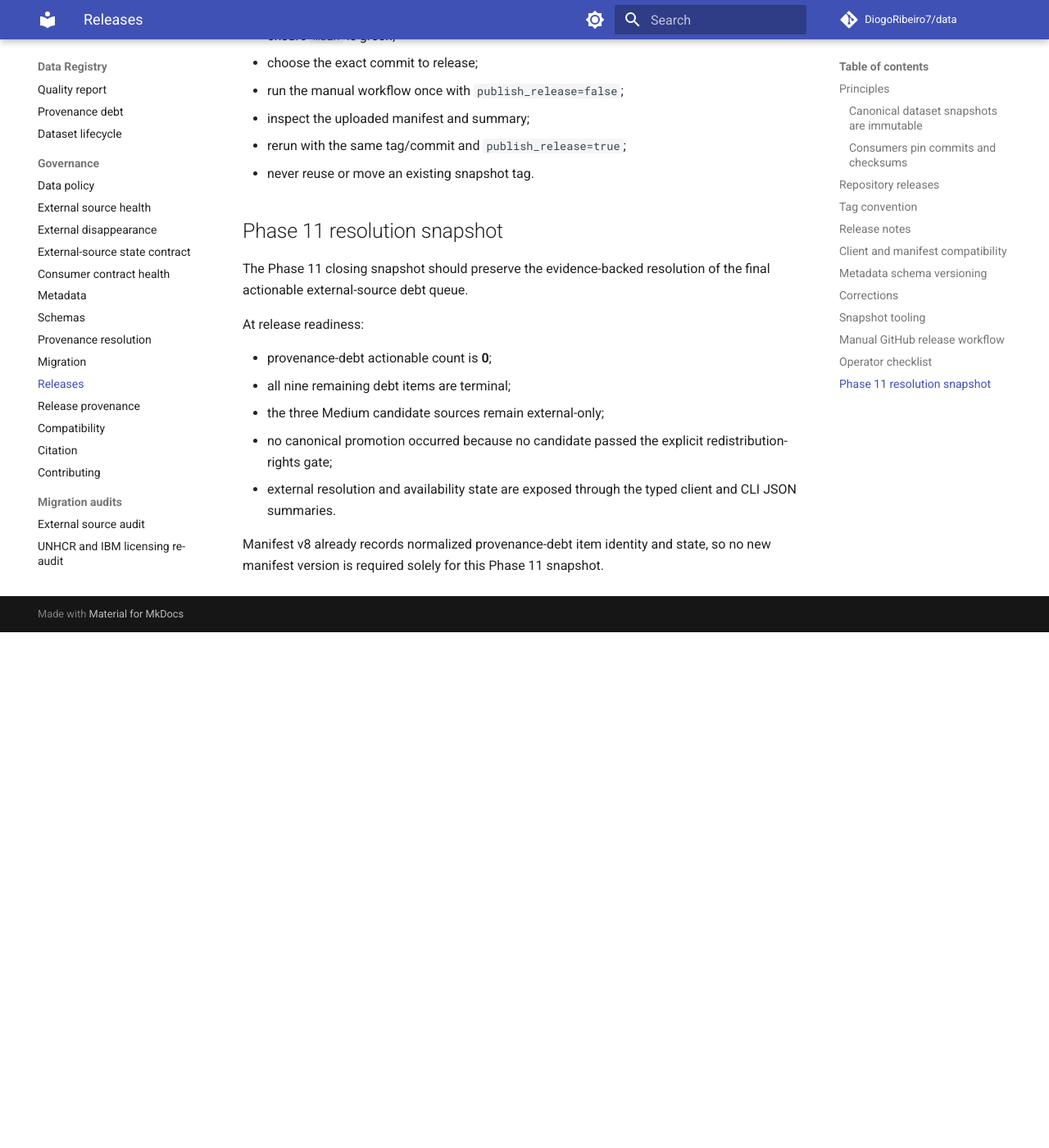
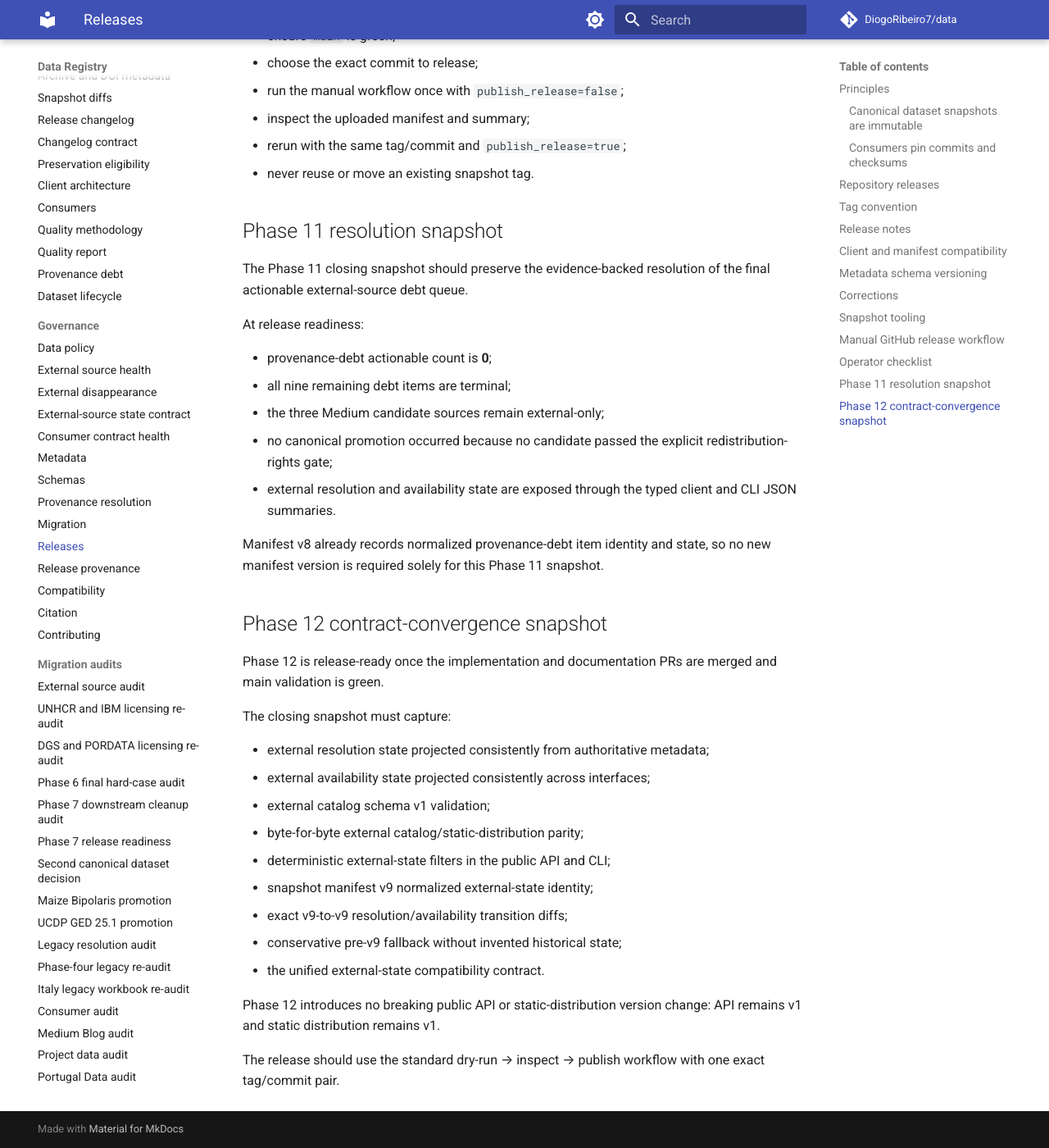
Before and after one commit to DiogoRibeiro7/data, an MkDocs documentation site: the page built from docs/RELEASES.md, in a window 1280 px wide and 1400 px high, scrolled down 5714 px. Shown: the whole window at 82% size. Built offline with MkDocs 1.6.1 and Material for MkDocs 9.7.7, drawn with Linux system fonts in a browser that asks for light colours; comment, search, counter and statistics services are not loaded; before the commit the page ends 6485 px from its top, so only the background shows below that.

Commit message:
docs: prepare Phase 12 contract-convergence snapshot

```diff
--- a/docs/RELEASES.md
+++ b/docs/RELEASES.md
@@ -230,3 +230,27 @@
 
 Manifest v8 already records normalized provenance-debt item identity and state,
 so no new manifest version is required solely for this Phase 11 snapshot.
+
+
+## Phase 12 contract-convergence snapshot
+
+Phase 12 is release-ready once the implementation and documentation PRs are
+merged and main validation is green.
+
+The closing snapshot must capture:
+
+- external resolution state projected consistently from authoritative metadata;
+- external availability state projected consistently across interfaces;
+- external catalog schema v1 validation;
+- byte-for-byte external catalog/static-distribution parity;
+- deterministic external-state filters in the public API and CLI;
+- snapshot manifest v9 normalized external-state identity;
+- exact v9-to-v9 resolution/availability transition diffs;
+- conservative pre-v9 fallback without invented historical state;
+- the unified external-state compatibility contract.
+
+Phase 12 introduces no breaking public API or static-distribution version
+change: API remains v1 and static distribution remains v1.
+
+The release should use the standard dry-run → inspect → publish workflow with
+one exact tag/commit pair.
```
